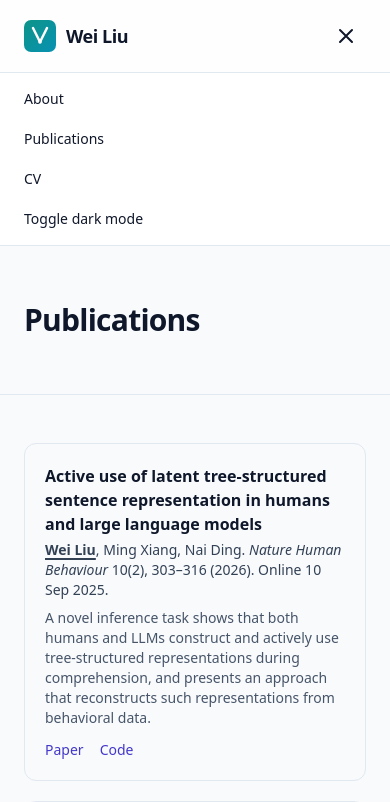
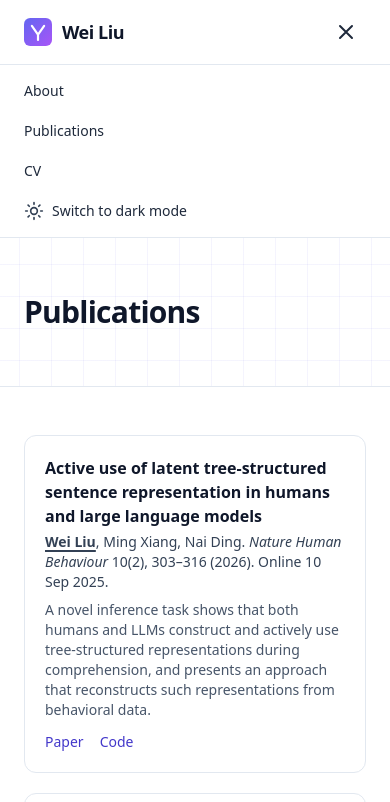
Before and after one commit to y1ny/y1ny.github.io, a plain HTML site: page publications.html in a window 390 px wide. Both pictures are taken after a click on the button "Open menu". Shown: the top 802 px of the page. Drawn offline with Linux system fonts and the light colour scheme.

Commit message:
Fix site navigation, theme toggle, and news timeline

```diff
--- a/js/main.js
+++ b/js/main.js
@@ -18,10 +18,19 @@
     const dark = isDark();
     if (sunIcon) sunIcon.classList.toggle('hidden', dark);
     if (moonIcon) moonIcon.classList.toggle('hidden', !dark);
+    // Mobile button has its own icon copies (since the desktop one is a single
+    // svg with stacked icons, mobile wraps each icon in its own span).
+    document.querySelectorAll('.theme-icon-sun').forEach((el) => el.classList.toggle('hidden', dark));
+    document.querySelectorAll('.theme-icon-moon').forEach((el) => el.classList.toggle('hidden', !dark));
     const label = dark ? 'Switch to light mode' : 'Switch to dark mode';
+    const titleText = dark ? 'Switch to light mode' : 'Switch to dark mode';
     document.querySelectorAll('[data-theme-toggle]').forEach((btn) => {
       btn.setAttribute('aria-pressed', dark ? 'true' : 'false');
       btn.setAttribute('aria-label', label);
+      btn.setAttribute('title', titleText);
+    });
+    document.querySelectorAll('.theme-btn-label').forEach((el) => {
+      el.textContent = label;
     });
   }
 
--- a/publications.html
+++ b/publications.html
@@ -55,32 +55,40 @@
   }
   </script>
 </head>
-<body class="min-h-screen bg-slate-50 dark:bg-slate-950 text-slate-900 dark:text-slate-100 antialiased">
+<body class="font-sans min-h-screen bg-white dark:bg-slate-950 text-slate-800 dark:text-slate-200 antialiased">
   <a href="#main" class="sr-only focus:not-sr-only focus:fixed focus:top-2 focus:left-2 focus:z-[100] focus:px-3 focus:py-2 focus:rounded-md focus:bg-accent-600 focus:text-white focus:text-sm">Skip to main content</a>
 
-  <header class="sticky top-0 z-50 bg-white/80 dark:bg-slate-900/80 backdrop-blur border-b border-slate-200 dark:border-slate-800">
-    <div class="max-w-5xl mx-auto px-6 py-4 flex justify-between items-center">
+  <header class="sticky top-0 z-50 backdrop-blur bg-white/80 dark:bg-slate-950/80 border-b border-slate-200 dark:border-slate-800">
+    <div class="max-w-5xl mx-auto px-6 h-16 flex items-center justify-between">
       <a href="index.html" class="flex items-center gap-2.5 font-bold text-lg tracking-tight" aria-label="Wei Liu — home">
-        <svg width="32" height="32" viewBox="0 0 32 32" aria-hidden="true">
+        <svg viewBox="0 0 32 32" class="w-7 h-7" xmlns="http://www.w3.org/2000/svg" aria-hidden="true">
           <defs>
             <linearGradient id="logoGrad" x1="0" y1="0" x2="1" y2="1">
-              <stop offset="0%" stop-color="#0d9488"/>
-              <stop offset="100%" stop-color="#0891b2"/>
+              <stop offset="0%" stop-color="#6366f1"/>
+              <stop offset="100%" stop-color="#a855f7"/>
             </linearGradient>
           </defs>
           <rect width="32" height="32" rx="7" fill="url(#logoGrad)"/>
-          <path d="M9 8 L16 22 L23 8" stroke="white" stroke-width="2.5" fill="none" stroke-linecap="round" stroke-linejoin="round"/>
-          <circle cx="16" cy="22" r="1.8" fill="white"/>
+          <path d="M 9 9 L 16 19 L 23 9 M 16 19 L 16 25"
+                stroke="white" stroke-width="2.5" fill="none"
+                stroke-linecap="round" stroke-linejoin="round"/>
         </svg>
         <span class="text-slate-900 dark:text-white">Wei Liu</span>
       </a>
       <nav class="hidden md:flex items-center gap-7 text-sm font-medium" aria-label="Primary">
-        <a href="index.html" class="nav-link text-slate-700 dark:text-slate-300 hover:text-accent-700 dark:hover:text-accent-400 transition" data-nav="index.html">About</a>
-        <a href="publications.html" class="nav-link text-accent-700 dark:text-accent-400" aria-current="page" data-nav="publications.html">Publications</a>
-        <a href="cv.html" class="nav-link text-slate-700 dark:text-slate-300 hover:text-accent-700 dark:hover:text-accent-400 transition" data-nav="cv.html">CV</a>
-        <button id="theme-toggle" type="button" aria-label="Switch to dark mode" aria-pressed="false" class="p-2 rounded-lg hover:bg-slate-100 dark:hover:bg-slate-800 text-slate-700 dark:text-slate-300">
-          <svg class="w-5 h-5" aria-hidden="true"><use href="assets/icons.svg#i-sun" id="icon-sun"/></svg>
-          <svg class="w-5 h-5 hidden" aria-hidden="true"><use href="assets/icons.svg#i-moon" id="icon-moon"/></svg>
+        <a href="index.html" class="nav-link text-slate-700 dark:text-slate-300 hover:text-accent-600 dark:hover:text-accent-400" data-nav="index.html">About</a>
+        <a href="publications.html" class="nav-link text-slate-700 dark:text-slate-300 hover:text-accent-600 dark:hover:text-accent-400" data-nav="publications.html">Publications</a>
+        <a href="cv.html" class="nav-link text-slate-700 dark:text-slate-300 hover:text-accent-600 dark:hover:text-accent-400" data-nav="cv.html">CV</a>
+        <button id="theme-toggle" type="button" aria-label="Switch to dark mode" aria-pressed="false" title="Switch to dark mode" class="theme-btn p-2 rounded-lg hover:bg-slate-100 dark:hover:bg-slate-800 text-slate-700 dark:text-yellow-400">
+          <!-- Inline sun (light mode shows). -->
+          <svg id="icon-sun" class="w-5 h-5" viewBox="0 0 24 24" fill="none" stroke="currentColor" stroke-width="2" stroke-linecap="round" stroke-linejoin="round" aria-hidden="true">
+            <circle cx="12" cy="12" r="4"/>
+            <path d="M12 2v2M12 20v2M4.93 4.93l1.41 1.41M17.66 17.66l1.41 1.41M2 12h2M20 12h2M4.93 19.07l1.41-1.41M17.66 6.34l1.41-1.41"/>
+          </svg>
+          <!-- Inline moon (dark mode shows). Explicit fill so it's visible regardless of CSS currentColor. -->
+          <svg id="icon-moon" class="w-5 h-5 hidden" viewBox="0 0 24 24" aria-hidden="true">
+            <path d="M21 12.79A9 9 0 1 1 11.21 3 7 7 0 0 0 21 12.79z" fill="#facc15" stroke="#facc15" stroke-width="1.5" stroke-linejoin="round"/>
+          </svg>
         </button>
       </nav>
       <button id="mobile-menu-btn" type="button" class="md:hidden p-2" aria-label="Open menu" aria-expanded="false" aria-controls="mobile-menu">
@@ -92,14 +100,27 @@
         <a href="index.html" class="py-1">About</a>
         <a href="publications.html" class="py-1">Publications</a>
         <a href="cv.html" class="py-1">CV</a>
-        <button id="theme-toggle-mobile" type="button" class="text-left py-1" aria-label="Switch to dark mode" aria-pressed="false">Toggle dark mode</button>
+        <button id="theme-toggle-mobile" type="button" class="theme-btn text-left py-1 inline-flex items-center gap-2" aria-label="Switch to dark mode" aria-pressed="false" title="Switch to dark mode">
+          <span class="theme-btn-icon-mobile inline-flex items-center justify-center w-5 h-5 text-slate-700 dark:text-yellow-400" aria-hidden="true">
+            <!-- Inline sun (light) -->
+            <svg class="w-5 h-5 theme-icon-sun" viewBox="0 0 24 24" fill="none" stroke="currentColor" stroke-width="2" stroke-linecap="round" stroke-linejoin="round">
+              <circle cx="12" cy="12" r="4"/>
+              <path d="M12 2v2M12 20v2M4.93 4.93l1.41 1.41M17.66 17.66l1.41 1.41M2 12h2M20 12h2M4.93 19.07l1.41-1.41M17.66 6.34l1.41-1.41"/>
+            </svg>
+            <!-- Inline moon (dark) — explicit yellow fill. -->
+            <svg class="w-5 h-5 hidden theme-icon-moon" viewBox="0 0 24 24">
+              <path d="M21 12.79A9 9 0 1 1 11.21 3 7 7 0 0 0 21 12.79z" fill="#facc15" stroke="#facc15" stroke-width="1.5" stroke-linejoin="round"/>
+            </svg>
+          </span>
+          <span class="theme-btn-label">Switch to dark mode</span>
+        </button>
       </div>
     </div>
   </header>
 
   <main id="main">
 
-  <section class="border-b border-slate-200 dark:border-slate-800">
+  <section class="border-b border-slate-200 dark:border-slate-800 hero-grid">
     <div class="max-w-5xl mx-auto px-6 py-14 fade-in">
       <h1 class="text-3xl md:text-4xl font-extrabold tracking-tight text-slate-900 dark:text-white">Publications</h1>
     </div>
@@ -188,7 +209,7 @@
 
   </main>
 
-  <footer class="py-10 border-t border-slate-200 dark:border-slate-800">
+  <footer class="py-10">
     <div class="max-w-5xl mx-auto px-6 flex flex-col sm:flex-row justify-between items-start sm:items-center gap-4 text-sm text-slate-600 dark:text-slate-400">
       <p>© 2026 Wei Liu. Last updated September 2026.</p>
       <div class="flex gap-4">
```
Also changed, not shown: cv.html (+24 -4 lines), index.html (+37 -13 lines).
